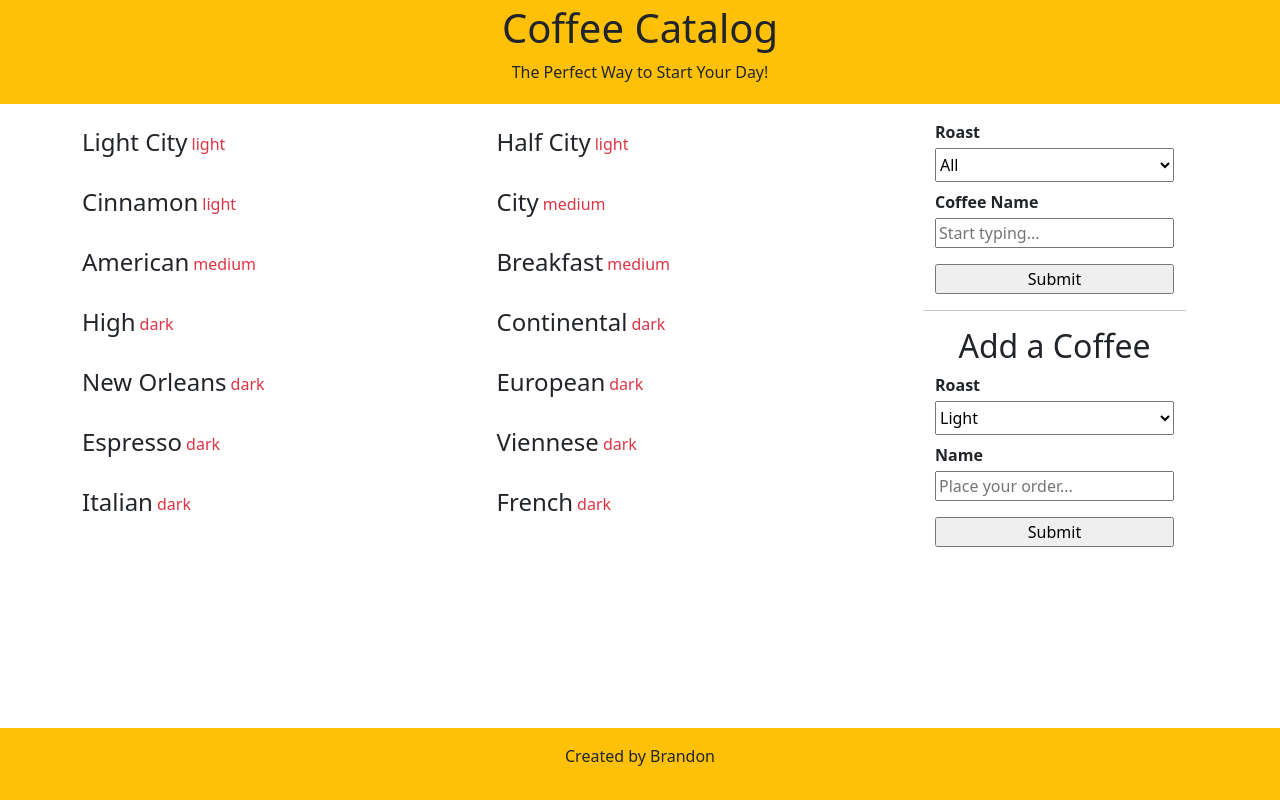
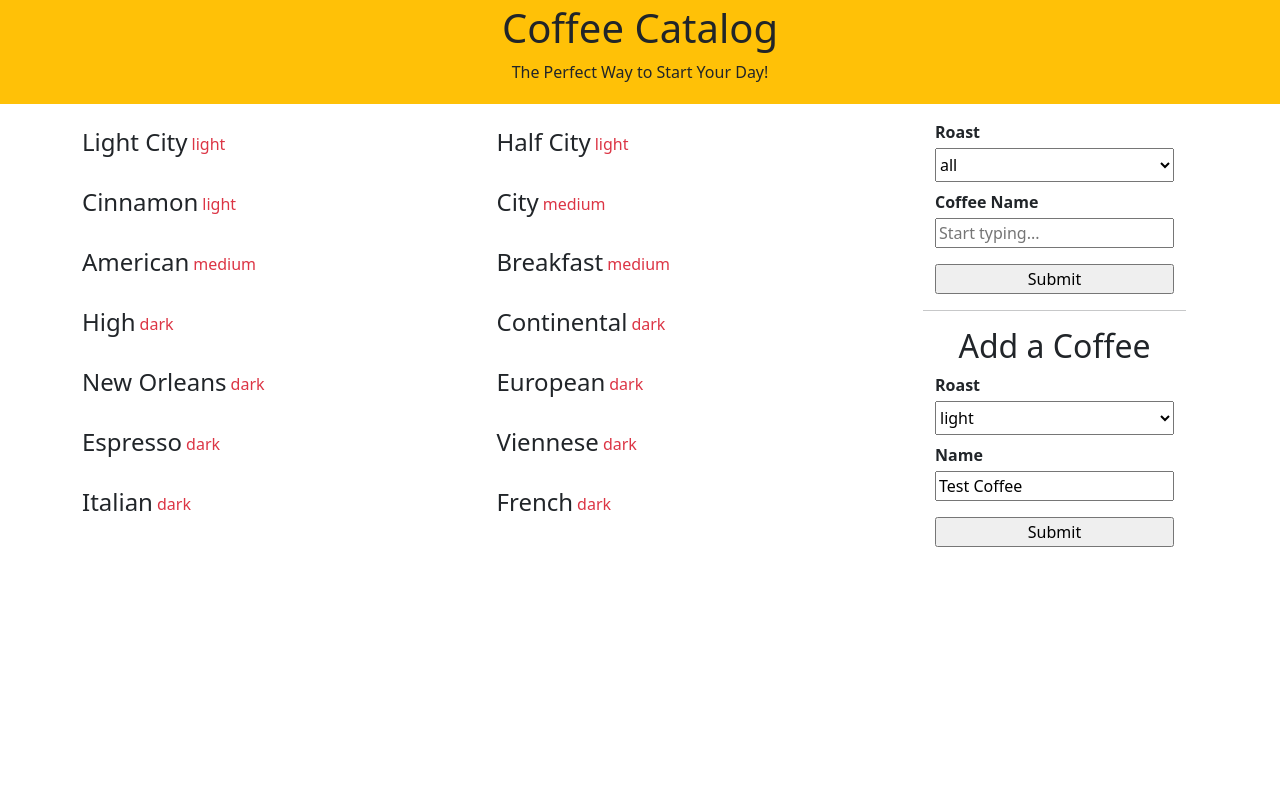
Before and after one commit to brandonmcphatter/coffee-catalog, a React (Create React App) app: page / in a window 1280 px wide. Shown: the top 800 px of the page. Built offline with nearby package versions, Linux system fonts and the light colour scheme.

Commit message:
roast selection filter working

```diff
--- a/src/App.css
+++ b/src/App.css
@@ -1,9 +1,9 @@
 .main {
-    height: auto;
+    height: 100vh;
 }
 
 .footer {
-    position: absolute;
+    position: relative;
     bottom: 0;
     width: 100%;
 
--- a/src/App.js
+++ b/src/App.js
@@ -1,8 +1,11 @@
 import './App.css';
 import 'bootstrap/dist/css/bootstrap.min.css';
 import 'bootstrap/dist/js/bootstrap.bundle.min.js';
+import {useState} from "react";
 
-const coffeeData = [
+
+function App() {
+    const [coffeeList, setCoffeeList] = useState([
         {id: 1, name: 'Light City', roast: 'light'},
         {id: 2, name: 'Half City', roast: 'light'},
         {id: 3, name: 'Cinnamon', roast: 'light'},
@@ -17,17 +20,39 @@ const coffeeData = [
         {id: 12, name: 'Viennese', roast: 'dark'},
         {id: 13, name: 'Italian', roast: 'dark'},
         {id: 14, name: 'French', roast: 'dark'},
-];
+    ]);
+    const [roastSelection, setRoastSelection] = useState('all');
+    const [query, setQuery] = useState('');
+    const [newCoffee, setNewCoffee] = useState({
+        id: coffeeList.length + 1,
+        name: 'Test Coffee',
+        roast: 'Dark'
+    });
 
-
-function App() {
     return (
         <div className="App">
             <Header/>
 
             <Main>
-                <CoffeeDisplay coffeeData={coffeeData}/>
-                <CoffeeEditor/>
+                <CoffeeDisplay coffeeList={coffeeList}
+                               setCoffees={setCoffeeList}
+                               roastSelection={roastSelection}
+                               query={query}
+                />
+                <CoffeeEditor>
+                    <CoffeeSearcher roastSelection={roastSelection}
+                                    setRoast={setRoastSelection}
+                                    coffeeList={coffeeList}
+                                    setCoffees={setCoffeeList}
+                                    query={query}
+                                    setQuery={setQuery}
+                    />
+                    <CoffeeAdder newCoffee={newCoffee}
+                                 setNewCoffee={setNewCoffee}
+                                 coffeeList={coffeeList}
+                                 setCoffees={setCoffeeList}
+                    />
+                </CoffeeEditor>
             </Main>
 
             <Footer/>
@@ -44,7 +69,6 @@ function Header() {
     );
 }
 
-
 function Main({children}) {
     return (
         <main className="main container d-flex">
@@ -53,30 +77,33 @@ function Main({children}) {
     );
 }
 
-function CoffeeDisplay({coffeeData, children}) {
+function CoffeeDisplay({coffeeList, roastSelection, query, setCoffees, children}) {
+
     return (
         <div className='d-flex flex-wrap align-content-start'>
             {children}
-            {coffeeData.map((coffee) =>
+
+
+            {roastSelection === 'all'
+                ? coffeeList.map((coffee) =>
                     <Coffee key={coffee.id}
                             id={coffee.id}
                             name={coffee.name}
                             roast={coffee.roast}/>)
-            }
-        </div>
-    );
+                : coffeeList.filter((coffee) => coffee.roast === roastSelection)
+                    .map((coffee) =>
+                        <Coffee key={coffee.id}
+                                id={coffee.id}
+                                name={coffee.name}
+                                roast={coffee.roast}/>
+                    )
             }
 
-function CoffeeEditor() {
-    return (
-        <div className=''>
-            <CoffeeSearcher/>
-            <CoffeeAdder/>
         </div>
     )
 }
 
-function Coffee({id, name, roast}) {
+function Coffee({name, roast}) {
     return (
         <div className='d-flex flex-wrap my-2 w-50'>
             <h4 className='text-wrap mb-0'>{name}</h4>
@@ -85,23 +112,43 @@ function Coffee({id, name, roast}) {
     )
 }
 
-function CoffeeSearcher() {
+function CoffeeEditor({
+                          children
+                      }) {
+    return (
+        <div className=''>
+            {children}
+        </div>
+    )
+}
+
+
+function CoffeeSearcher({
+                            roastSelection, setRoast, query, setQuery, handleCoffeeSearch
+                        }) {
+
+
     return (
         <section className="container d-flex flex-column">
             <form>
                 <div className="container d-flex flex-column">
                     <label htmlFor="roast-selection" className="fw-bold mb-1">Roast</label>
-                    <select id="roast-selection" className="custom-select py-1">
-                        <option id="all">All</option>
-                        <option id="light">Light</option>
-                        <option id="medium">Medium</option>
-                        <option id="dark">Dark</option>
+                    <select id="roast-selection"
+                            className="custom-select py-1"
+                            value={roastSelection}
+                            onChange={(event) => setRoast(event.target.value)}
+                    >
+                        <option value='all' id="all">all</option>
+                        <option value='light' id="light">light</option>
+                        <option value='medium' id="medium">medium</option>
+                        <option value='dark' id="dark">dark</option>
                     </select>
                     <label className="mt-2 fw-bold mb-1">Coffee Name</label>
-                    <input id="coffeeDisplay" type="text" name="coffee name" placeholder="Start typing..."/>
+                    <input id="coffeeDisplay" type="text" name="coffee name" value={query}
+                           onChange={e => setQuery(e.target.value)} placeholder="Start typing..."/>
                 </div>
                 <div className="container mt-3">
-                    <input className="btn-primary w-100" id="submit" type="submit"/>
+                    <input className="btn-primary w-100" id="submit" type="submit" onSubmit={handleCoffeeSearch}/>
                 </div>
             </form>
             <hr/>
@@ -109,23 +156,40 @@ function CoffeeSearcher() {
     )
 }
 
-function CoffeeAdder() {
+function CoffeeAdder({newCoffee, setNewCoffee, setCoffees, coffeeList}) {
+
+    function handleAddCoffee() {
+
+        setCoffees([...coffeeList, newCoffee]);
+
+        console.log(coffeeList)
+    }
+
     return (
         <section className="container d-flex flex-column ">
             <h2 className="text-center add-a-coffee">Add a Coffee <i className="fa-solid fa-mug-saucer"></i></h2>
-            <form className="add-new-coffee">
+            <form className="add-new-coffee" onSubmit={() => handleAddCoffee}>
                 <div className="container d-flex flex-column">
                     <label htmlFor="roast-selection" className="fw-bold mb-1">Roast</label>
-                    <select id="roast-selection-2" className="custom-select py-1">
-                        <option>Light</option>
-                        <option>Medium</option>
-                        <option>Dark</option>
+                    <select id="roast-selection-2"
+                            value={newCoffee.roast}
+                            className="custom-select py-1"
+                            onChange={(event) =>
+                                setNewCoffee(
+                                    {...newCoffee, roast: event.target.value})}>
+                        < option>light< /option>
+                        <option>medium</option>
+                        <option>dark</option>
                     </select>
                     <label className="mt-2 fw-bold mb-1">Name</label>
-                    <input className="new-coffee-added" type="text" name="name" placeholder="Place your order..."/>
+                    <input className="new-coffee-added" type="text" name="name" value={newCoffee.name}
+                           onChange={(event) =>
+                               setNewCoffee(
+                                   {...newCoffee, name: event.target.value})}
+                           placeholder="Name your coffee..."/>
                 </div>
                 <div className="container mt-3">
-                    <input className="btn-primary w-100" id="add-coffee" type="submit"/>
+                    <input className="btn-primary w-100" id="add-coffee" type="submit" onSubmit={handleAddCoffee}/>
                 </div>
             </form>
         </section>
```
Lines whose indentation alone changed are shown as unchanged.
